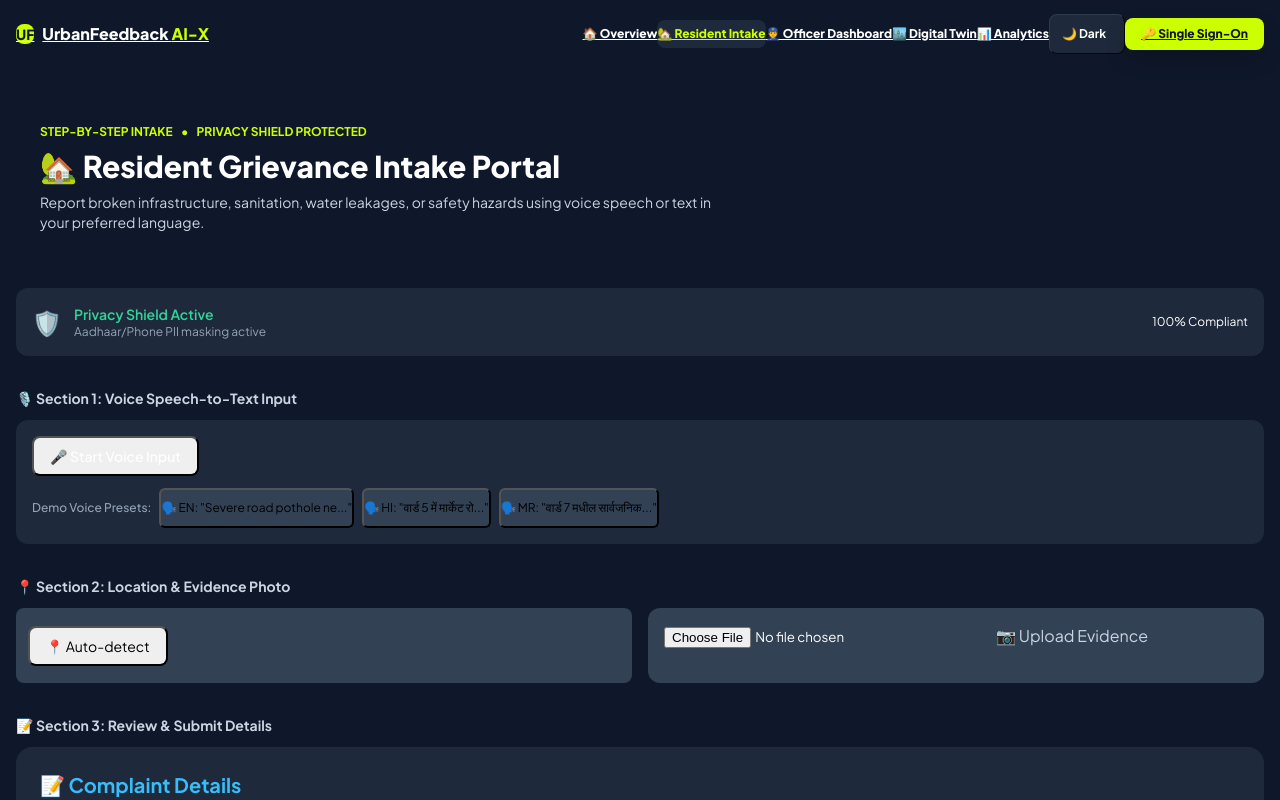
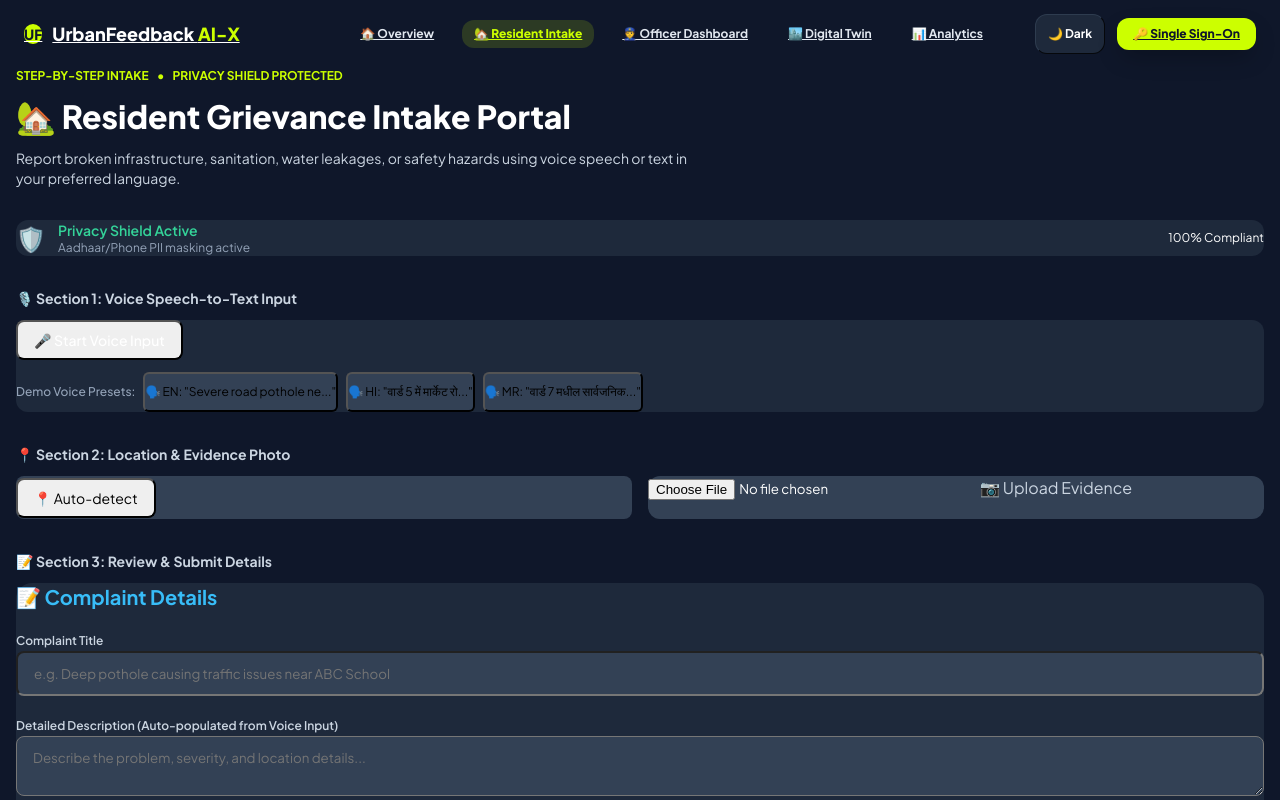
Before and after one commit to Yash-k10/complaint_box, a React (Vite) app in the folder client/: page /citizen in a window 1280 px wide. Shown: the top 800 px of the page. Built offline with nearby package versions, Linux system fonts and the light colour scheme.

Commit message:
refine navbar layout with spacious pill padding and separated action control container

```diff
--- a/client/src/components/Navbar.jsx
+++ b/client/src/components/Navbar.jsx
@@ -19,9 +19,10 @@
   return (
     <>
       {/* Top Header Navbar */}
-      <nav className="bg-slate-900 border-b border-slate-800 sticky top-0 z-50 px-4 lg:px-8 py-3.5 flex justify-between items-center shadow-xl">
-        <Link to="/" className="text-base lg:text-xl font-black tracking-tight text-white flex items-center gap-2 shrink-0">
-          <span className="w-8 h-8 rounded-lg bg-lime-accent text-slate-900 flex items-center justify-center font-black text-sm shadow-md">
+      <nav className="bg-slate-900 border-b border-slate-800 sticky top-0 z-50 px-6 lg:px-10 py-3.5 flex justify-between items-center shadow-xl">
+        {/* Brand Logo */}
+        <Link to="/" className="text-lg lg:text-xl font-black tracking-tight text-white flex items-center gap-2.5 shrink-0">
+          <span className="w-9 h-9 rounded-xl bg-lime-accent text-slate-900 flex items-center justify-center font-black text-sm shadow-md">
             UF
           </span>
           <span className="whitespace-nowrap text-white">
@@ -29,58 +30,78 @@
           </span>
         </Link>
 
-        {/* Desktop Navigation Links (Only visible > 991px via .navbar-desktop) */}
-        <div className="navbar-desktop items-center gap-5 text-xs font-extrabold shrink-0">
+        {/* Desktop Navigation Links (Spacious, Breathable Layout) */}
+        <div className="navbar-desktop items-center gap-4 lg:gap-6 text-xs font-bold shrink-0">
           <Link
             to="/"
-            className={`transition px-2.5 py-1.5 rounded-lg ${isActive('/') ? 'text-lime-accent bg-slate-800' : 'text-white hover:text-lime-accent'}`}
+            className={`px-3 py-1.5 rounded-xl transition ${
+              isActive('/')
+                ? 'bg-lime-accent/15 text-lime-accent border border-lime-accent/30 font-extrabold'
+                : 'text-slate-200 hover:text-white hover:bg-slate-800/80'
+            }`}
           >
             🏠 Overview
           </Link>
           <Link
             to="/citizen"
-            className={`transition px-2.5 py-1.5 rounded-lg ${isActive('/citizen') ? 'text-lime-accent bg-slate-800' : 'text-white hover:text-lime-accent'}`}
+            className={`px-3 py-1.5 rounded-xl transition ${
+              isActive('/citizen')
+                ? 'bg-lime-accent/15 text-lime-accent border border-lime-accent/30 font-extrabold'
+                : 'text-slate-200 hover:text-white hover:bg-slate-800/80'
+            }`}
           >
             🏡 Resident Intake
           </Link>
           <Link
             to="/officer"
-            className={`transition px-2.5 py-1.5 rounded-lg ${isActive('/officer') ? 'text-lime-accent bg-slate-800' : 'text-white hover:text-lime-accent'}`}
+            className={`px-3 py-1.5 rounded-xl transition ${
+              isActive('/officer')
+                ? 'bg-lime-accent/15 text-lime-accent border border-lime-accent/30 font-extrabold'
+                : 'text-slate-200 hover:text-white hover:bg-slate-800/80'
+            }`}
           >
             👮 Officer Dashboard
           </Link>
           <Link
             to="/digital-twin"
-            className={`transition px-2.5 py-1.5 rounded-lg ${isActive('/digital-twin') ? 'text-lime-accent bg-slate-800' : 'text-white hover:text-lime-accent'}`}
+            className={`px-3 py-1.5 rounded-xl transition ${
+              isActive('/digital-twin')
+                ? 'bg-lime-accent/15 text-lime-accent border border-lime-accent/30 font-extrabold'
+                : 'text-slate-200 hover:text-white hover:bg-slate-800/80'
+            }`}
           >
             🏙️ Digital Twin
           </Link>
           <Link
             to="/analytics"
-            className={`transition px-2.5 py-1.5 rounded-lg ${isActive('/analytics') ? 'text-lime-accent bg-slate-800' : 'text-white hover:text-lime-accent'}`}
+            className={`px-3 py-1.5 rounded-xl transition ${
+              isActive('/analytics')
+                ? 'bg-lime-accent/15 text-lime-accent border border-lime-accent/30 font-extrabold'
+                : 'text-slate-200 hover:text-white hover:bg-slate-800/80'
+            }`}
           >
             📊 Analytics
           </Link>
 
+          {/* Right Action Controls Group (Separated with Left Border) */}
+          <div className="flex items-center gap-3 pl-4 border-l border-slate-700/80 ml-2">
             {/* High-Contrast Theme Toggle Switch */}
             <button
               type="button"
               onClick={() => setIsLightMode(!isLightMode)}
-            className="bg-slate-800 border border-slate-700 text-white px-3 py-1.5 rounded-lg font-bold text-xs flex items-center gap-1.5 hover:border-lime-accent transition shadow"
+              className="bg-slate-800 hover:bg-slate-700 border border-slate-700 text-white px-3 py-1.5 rounded-xl font-bold text-xs flex items-center gap-2 transition shadow-md"
               title="Toggle Light / Dark Mode"
             >
               <span>{isLightMode ? '☀️ Light' : '🌙 Dark'}</span>
-            <span className={`w-7 h-4 rounded-full p-0.5 flex items-center transition ${isLightMode ? 'bg-amber-400 justify-end' : 'bg-slate-600 justify-start'}`}>
-              <span className="w-3 h-3 rounded-full bg-slate-900 block" />
-            </span>
             </button>
 
             <Link
               to="/login"
-            className="bg-lime-accent hover:opacity-90 text-slate-900 px-4 py-2 rounded-lg font-black transition shadow-lg shrink-0"
+              className="bg-lime-accent hover:opacity-90 text-slate-900 px-4 py-2 rounded-xl font-black text-xs transition shadow-lg shrink-0"
             >
               🔑 Single Sign-On
             </Link>
+          </div>
         </div>
 
         {/* Mobile & Tablet Toggle Button (Only visible <= 991px via .navbar-mobile-toggle) */}
--- a/client/src/index.css
+++ b/client/src/index.css
@@ -99,8 +99,10 @@
 }
 
 .bg-lime-accent { background-color: #ccff00; color: #0f172a; }
+.bg-lime-accent\/15 { background-color: rgba(204, 255, 0, 0.15); }
 .text-lime-accent { color: #ccff00; }
 .border-lime-accent { border-color: #ccff00; }
+.border-lime-accent\/30 { border-color: rgba(204, 255, 0, 0.3); }
 
 /* Layout Utilities */
 .min-h-screen { min-height: 100vh; }
@@ -133,6 +135,7 @@
 .gap-1 { gap: 0.25rem; }
 .gap-1\.5 { gap: 0.375rem; }
 .gap-2 { gap: 0.5rem; }
+.gap-2\.5 { gap: 0.625rem; }
 .gap-3 { gap: 0.75rem; }
 .gap-4 { gap: 1rem; }
 .gap-6 { gap: 1.5rem; }
@@ -152,28 +155,23 @@
 .max-w-md { max-width: 28rem; }
 .mx-auto { margin-left: auto; margin-right: auto; }
 
-.p-1 { padding: 0.25rem; }
-.p-2 { padding: 0.5rem; }
-.p-3 { padding: 0.75rem; }
-.p-4 { padding: 1rem; }
-.p-5 { padding: 1.25rem; }
-.p-6 { padding: 1.5rem; }
-.p-8 { padding: 2rem; }
+.ml-2 { margin-left: 0.5rem; }
+.ml-4 { margin-left: 1rem; }
+.pl-4 { padding-left: 1rem; }
 .px-1 { padding-left: 0.25rem; padding-right: 0.25rem; }
 .px-3 { padding-left: 0.75rem; padding-right: 0.75rem; }
 .px-4 { padding-left: 1rem; padding-right: 1rem; }
 .px-5 { padding-left: 1.25rem; padding-right: 1.25rem; }
 .px-6 { padding-left: 1.5rem; padding-right: 1.5rem; }
 .px-8 { padding-left: 2rem; padding-right: 2rem; }
+.px-10 { padding-left: 2.5rem; padding-right: 2.5rem; }
+
 .py-1 { padding-top: 0.25rem; padding-bottom: 0.25rem; }
 .py-1\.5 { padding-top: 0.375rem; padding-bottom: 0.375rem; }
 .py-2 { padding-top: 0.5rem; padding-bottom: 0.5rem; }
 .py-2\.5 { padding-top: 0.625rem; padding-bottom: 0.625rem; }
 .py-3 { padding-top: 0.75rem; padding-bottom: 0.75rem; }
 .py-3\.5 { padding-top: 0.875rem; padding-bottom: 0.875rem; }
-.py-4 { padding-top: 1rem; padding-bottom: 1rem; }
-.py-8 { padding-top: 2rem; padding-bottom: 2rem; }
-.py-12 { padding-top: 3rem; padding-bottom: 3rem; }
 
 /* Colors & Styling */
 .bg-slate-900 { background-color: #0f172a; }
@@ -208,13 +206,12 @@
 .text-lg { font-size: 1.125rem; line-height: 1.75rem; }
 .text-xl { font-size: 1.25rem; line-height: 1.75rem; }
 .text-2xl { font-size: 1.5rem; line-height: 2rem; }
-.text-3xl { font-size: 1.875rem; line-height: 2.25rem; }
-.text-4xl { font-size: 2.25rem; line-height: 2.5rem; }
 
 .border { border-width: 1px; }
 .border-2 { border-width: 2px; }
 .border-b { border-bottom-width: 1px; }
 .border-t { border-top-width: 1px; }
+.border-l { border-left-width: 1px; }
 .border-slate-700 { border-color: rgba(51, 65, 85, 0.8); }
 .border-slate-800 { border-color: #1e293b; }
 
```
Lines whose indentation alone changed are shown as unchanged.
